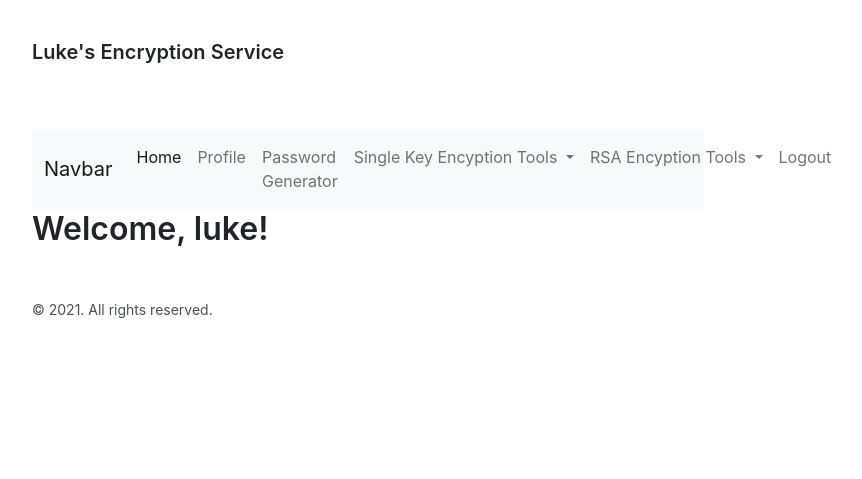
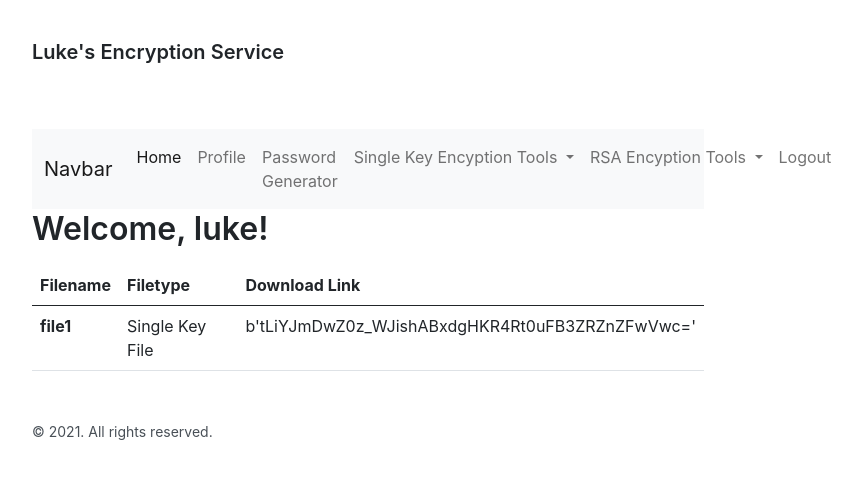
Before and after one commit to LewkyB/Steganography_Flask, a Flask app: page /profile in a window 1280 px wide. Shown: the top 479 px of the page, without its empty margins (272-1134 px from the left). Run offline with Flask 2, Linux system fonts and the light colour scheme; a user stored in the database is signed in; data comes from the database, SQL or seed files in the repository; both versions use the stored data as it was after the commit.

Commit message:
updated readme with useful link
added filecontents table to database schema

single key generator uploads the key it generates into the database

profile page populates with files associated with user in table form

added a way to name files on the single key generator page

```diff
--- a/irctube/__init__.py
+++ b/irctube/__init__.py
@@ -33,7 +33,7 @@ login_manager = LoginManager()
 login_manager.login_view = "auth.login"
 login_manager.init_app(app)
 
-from irctube.models import User
+from irctube.models import User, FileContents
 
 
 @login_manager.user_loader
--- a/irctube/templates/profile.html
+++ b/irctube/templates/profile.html
@@ -3,5 +3,32 @@
 {% block content %}
 <h1 class="title">
   Welcome, {{ name }}!
+
 </h1>
+
+<table class="table">
+
+  <thead>
+    <tr>
+      <th scope="col">Filename</th>
+      <th scope="col">Filetype</th>
+      <th scope="col">Download Link</th>
+    </tr>
+  </thead>
+  <tbody>
+  {% for file in user_files %}
+    <tr>
+      <th scope="row">{{file.name}}</th>
+      <td>{{file.filetype}} </td>
+      <td>{{file.data}} </td>
+    </tr>
+
+  <p>
+  </p>
+
+  {% endfor %}
+
+  </tbody>
+
+</table>
 {% endblock %}
--- a/irctube/templates/single_key/file_encryption.html
+++ b/irctube/templates/single_key/file_encryption.html
@@ -7,7 +7,9 @@
 <form action="" method="POST">
     <div>
         <fieldset>
-            <legend>Single Key File Encryption</legend>
+            <label for="key_generator_textbox">Encrypt key with:</label>
+            <input type="password" name="key_generator_textbox" placeholder="password">
+            <br>
             <label for="user_file_to_decrypt_single_key">File to Encrypt:</label>
             <br>
             <input type="file" name="user_file_to_encrypt_single_key" />
--- a/irctube/templates/single_key/single_key_generator.html
+++ b/irctube/templates/single_key/single_key_generator.html
@@ -8,6 +8,8 @@
    <div>
       <fieldset>
          <legend>Single Key Generator</legend>
+         <label for="file_name">Name for key:</label>
+         <input type="text" name="file_name" placeholder="enter name for key here" />
          <label for="key_generator_textbox">Encrypt key with:</label>
          <input type="password" name="key_generator_textbox" placeholder="password">
          <input type="submit" name="generate_key_button" value="generate and download" />
--- a/irctube/views.py
+++ b/irctube/views.py
@@ -1,5 +1,8 @@
 from flask import Blueprint, render_template
 from flask_login import current_user
+from irctube.models import FileContents
+from . import db
+
 
 views = Blueprint("views", __name__)
 
@@ -12,4 +15,11 @@ def index():
 
 @views.route("/profile")
 def profile():
-    return render_template("profile.html", name=current_user.name)
+
+    user_files = []
+
+    user_files = FileContents.query.filter_by(user_id=current_user.id).all()
+
+    return render_template(
+        "profile.html", name=current_user.name, user_files=user_files
+    )
```
Also changed, not shown: irctube/encryption.py (+18 -0 lines), irctube/models.py (+9 -0 lines), irctube/symmetric_crypto.py (+3 -4 lines), README.md, irctube/db.sqlite.
